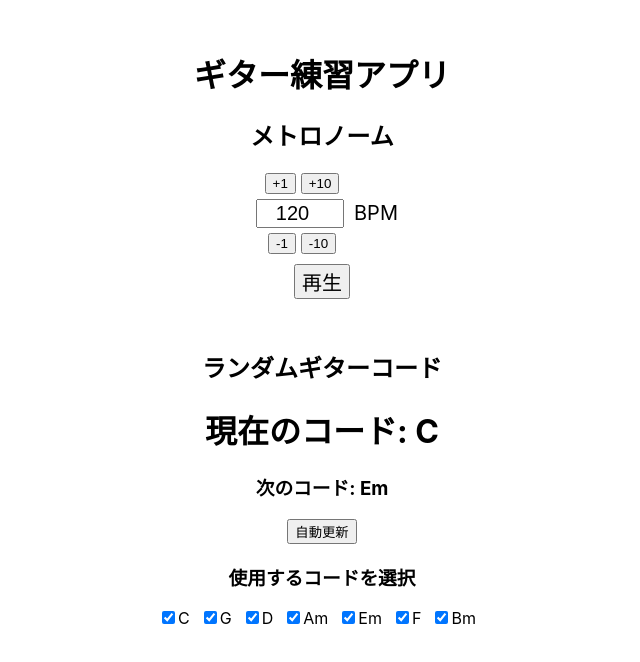
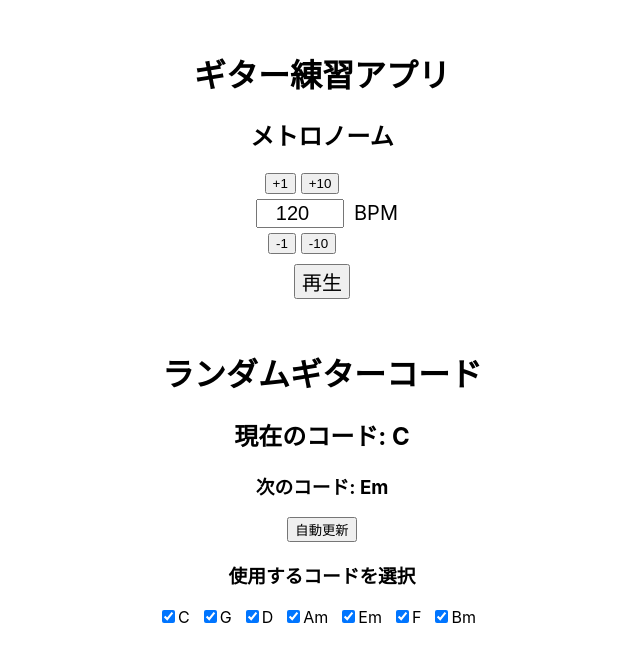
Before and after one commit to yoshii-hideaki/guitar_app, a React (Create React App) app: page / in a window 1280 px wide. Shown: the top 662 px of the page, without its empty margins (318-958 px from the left). Built offline with nearby package versions, Linux system fonts and the light colour scheme.

Commit message:
change letter size

```diff
--- a/src/components/chord_display.js
+++ b/src/components/chord_display.js
@@ -41,8 +41,8 @@ function ChordDisplay() {
 
   return (
     <div style={{ textAlign: "center", marginTop: "50px" }}>
-      <h2>ランダムギターコード</h2>
-      <h1>現在のコード: {chord}</h1>
+      <h1>ランダムギターコード</h1>
+      <h2>現在のコード: {chord}</h2>
       <h3>次のコード: {nextChord}</h3>
       <button onClick={() => setIsPlaying(!isPlaying)}>
         {isPlaying ? "停止" : "自動更新"}
```
